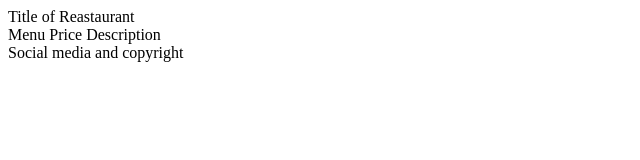
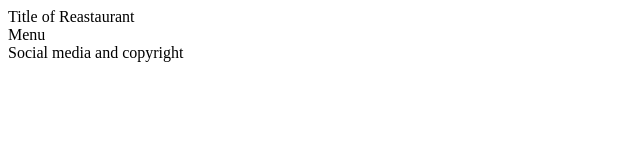
Before and after one commit to Nif-n1f/test-template, a plain HTML site: page index.html in a window 1280 px wide. Shown: the whole page, without its empty margins (0-640 px from the left). Drawn offline with Linux system fonts and the light colour scheme.

Commit message:
Some changes

```diff
--- a/index.html
+++ b/index.html
@@ -8,8 +8,6 @@
 <body>
     <header>Title of Reastaurant</header>
     <main>Menu
-        Price
-        Description
     </main>
     <footer>Social media and copyright</footer>
 </body>
```
